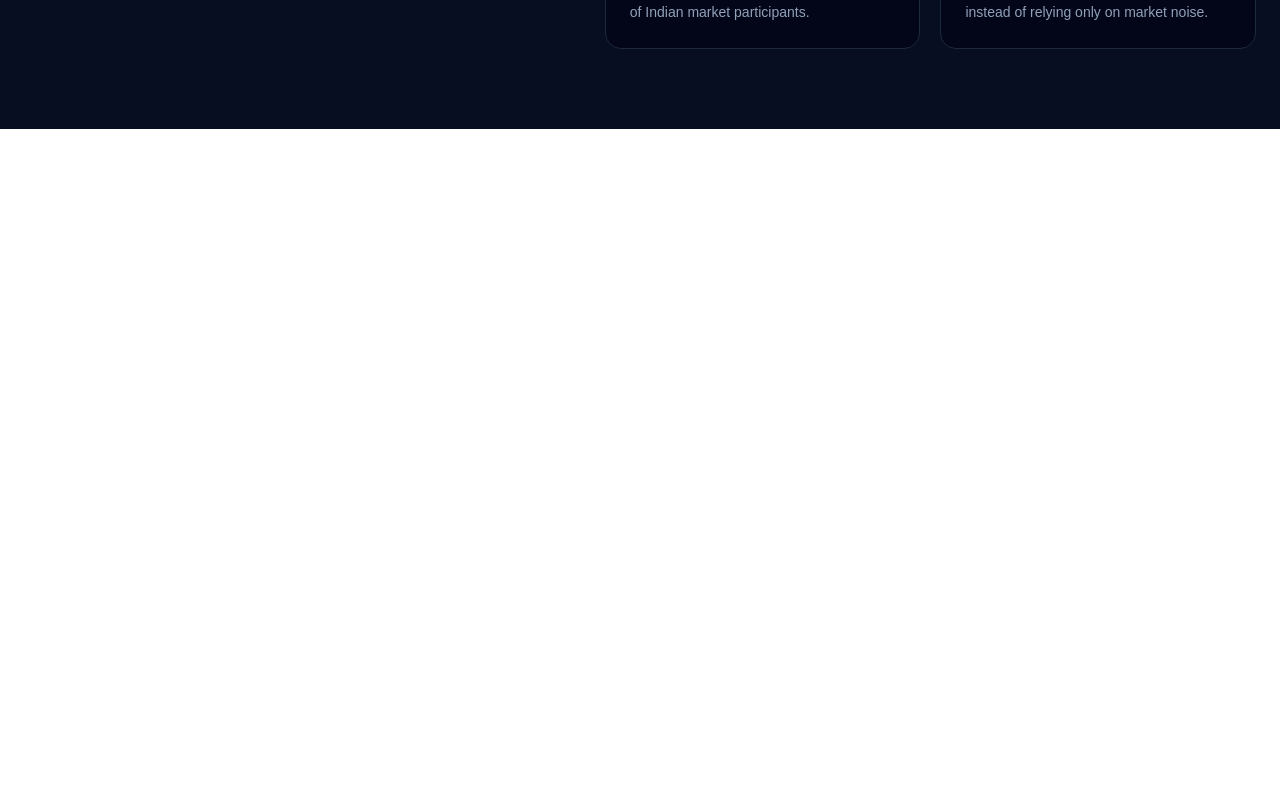
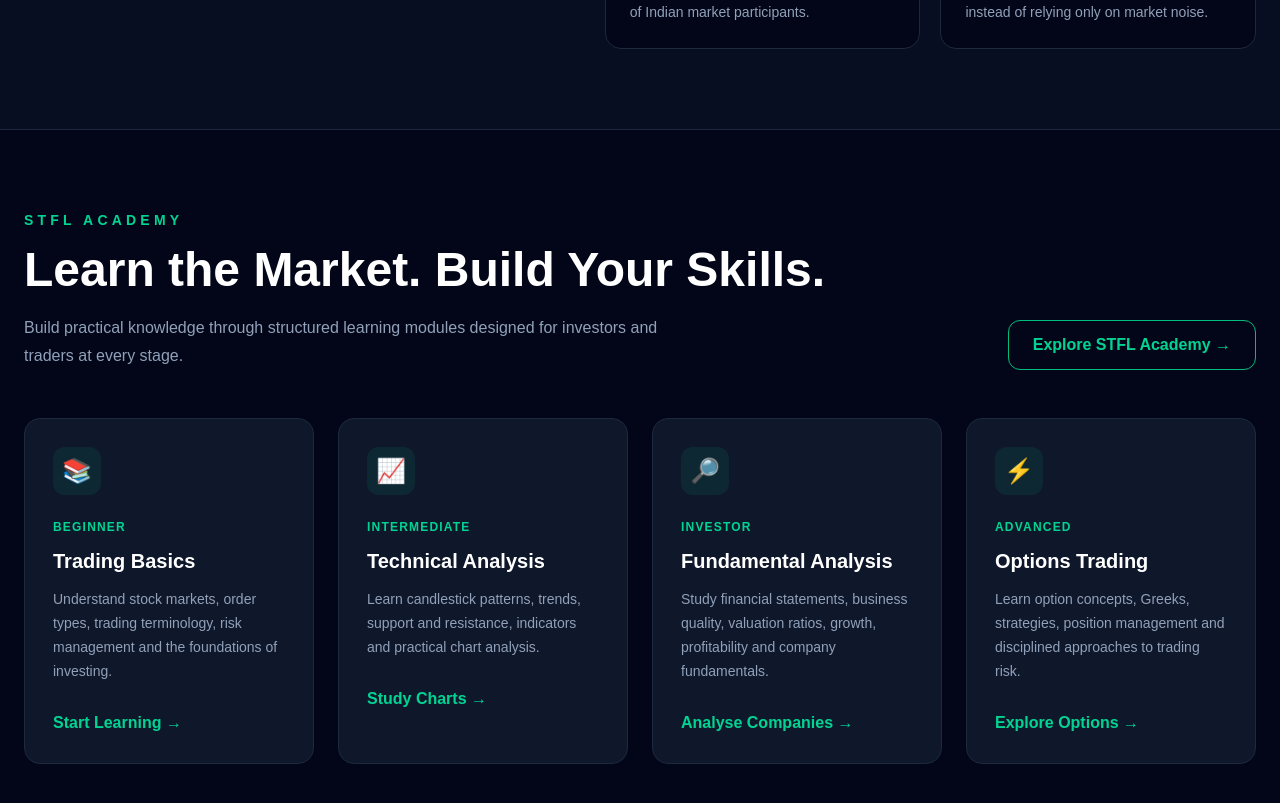
Before and after one commit to sharetradingforliving/stfl-platform, a Next.js app: page / in a window 1280 px wide. Shown: the part 3240-4043 px from the top of the page. Before the commit the page ends 3369 px from the top, so only its background shows below. Built offline with nearby package versions, Linux system fonts and the light colour scheme.

Commit message:
Add STFL Academy section

```diff
--- a/app/page.tsx
+++ b/app/page.tsx
@@ -531,6 +531,121 @@
     </div>
   </div>
 </section>
+{/* STFL Academy */}
+<section className="border-t border-slate-800 bg-slate-950 px-6 py-20">
+  <div className="mx-auto max-w-7xl">
+    <div className="mb-12 flex flex-col justify-between gap-6 lg:flex-row lg:items-end">
+      <div>
+        <p className="text-sm font-semibold uppercase tracking-[0.3em] text-emerald-400">
+          STFL Academy
+        </p>
+
+        <h2 className="mt-4 text-3xl font-bold md:text-5xl">
+          Learn the Market. Build Your Skills.
+        </h2>
+
+        <p className="mt-5 max-w-2xl leading-7 text-slate-400">
+          Build practical knowledge through structured learning modules
+          designed for investors and traders at every stage.
+        </p>
+      </div>
+
+      <button className="w-fit rounded-xl border border-emerald-500 px-6 py-3 font-semibold text-emerald-400 transition hover:bg-emerald-500 hover:text-slate-950">
+        Explore STFL Academy →
+      </button>
+    </div>
+
+    <div className="grid gap-6 md:grid-cols-2 xl:grid-cols-4">
+      {/* Trading Basics */}
+      <div className="group rounded-2xl border border-slate-800 bg-slate-900 p-7 transition hover:-translate-y-1 hover:border-emerald-500">
+        <div className="flex h-12 w-12 items-center justify-center rounded-xl bg-emerald-500/10 text-2xl">
+          📚
+        </div>
+
+        <p className="mt-6 text-xs font-semibold uppercase tracking-widest text-emerald-400">
+          Beginner
+        </p>
+
+        <h3 className="mt-3 text-xl font-bold">Trading Basics</h3>
+
+        <p className="mt-3 text-sm leading-6 text-slate-400">
+          Understand stock markets, order types, trading terminology, risk
+          management and the foundations of investing.
+        </p>
+
+        <button className="mt-7 font-semibold text-emerald-400">
+          Start Learning →
+        </button>
+      </div>
+
+      {/* Technical Analysis */}
+      <div className="group rounded-2xl border border-slate-800 bg-slate-900 p-7 transition hover:-translate-y-1 hover:border-emerald-500">
+        <div className="flex h-12 w-12 items-center justify-center rounded-xl bg-emerald-500/10 text-2xl">
+          📈
+        </div>
+
+        <p className="mt-6 text-xs font-semibold uppercase tracking-widest text-emerald-400">
+          Intermediate
+        </p>
+
+        <h3 className="mt-3 text-xl font-bold">Technical Analysis</h3>
+
+        <p className="mt-3 text-sm leading-6 text-slate-400">
+          Learn candlestick patterns, trends, support and resistance,
+          indicators and practical chart analysis.
+        </p>
+
+        <button className="mt-7 font-semibold text-emerald-400">
+          Study Charts →
+        </button>
+      </div>
+
+      {/* Fundamental Analysis */}
+      <div className="group rounded-2xl border border-slate-800 bg-slate-900 p-7 transition hover:-translate-y-1 hover:border-emerald-500">
+        <div className="flex h-12 w-12 items-center justify-center rounded-xl bg-emerald-500/10 text-2xl">
+          🔎
+        </div>
+
+        <p className="mt-6 text-xs font-semibold uppercase tracking-widest text-emerald-400">
+          Investor
+        </p>
+
+        <h3 className="mt-3 text-xl font-bold">Fundamental Analysis</h3>
+
+        <p className="mt-3 text-sm leading-6 text-slate-400">
+          Study financial statements, business quality, valuation ratios,
+          growth, profitability and company fundamentals.
+        </p>
+
+        <button className="mt-7 font-semibold text-emerald-400">
+          Analyse Companies →
+        </button>
+      </div>
+
+      {/* Options Trading */}
+      <div className="group rounded-2xl border border-slate-800 bg-slate-900 p-7 transition hover:-translate-y-1 hover:border-emerald-500">
+        <div className="flex h-12 w-12 items-center justify-center rounded-xl bg-emerald-500/10 text-2xl">
+          ⚡
+        </div>
+
+        <p className="mt-6 text-xs font-semibold uppercase tracking-widest text-emerald-400">
+          Advanced
+        </p>
+
+        <h3 className="mt-3 text-xl font-bold">Options Trading</h3>
+
+        <p className="mt-3 text-sm leading-6 text-slate-400">
+          Learn option concepts, Greeks, strategies, position management
+          and disciplined approaches to trading risk.
+        </p>
+
+        <button className="mt-7 font-semibold text-emerald-400">
+          Explore Options →
+        </button>
+      </div>
+    </div>
+  </div>
+</section>
 
 
          </main>
```
